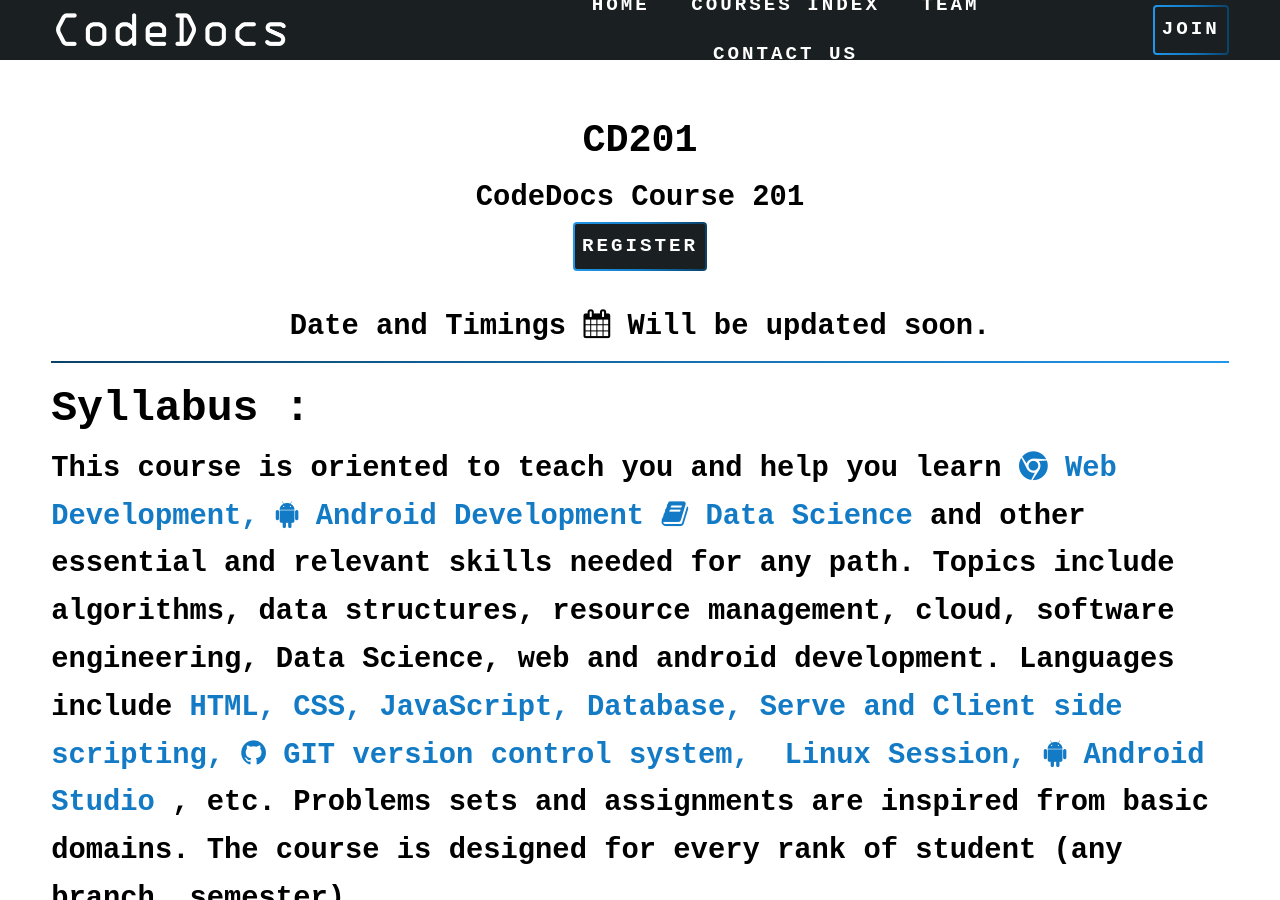
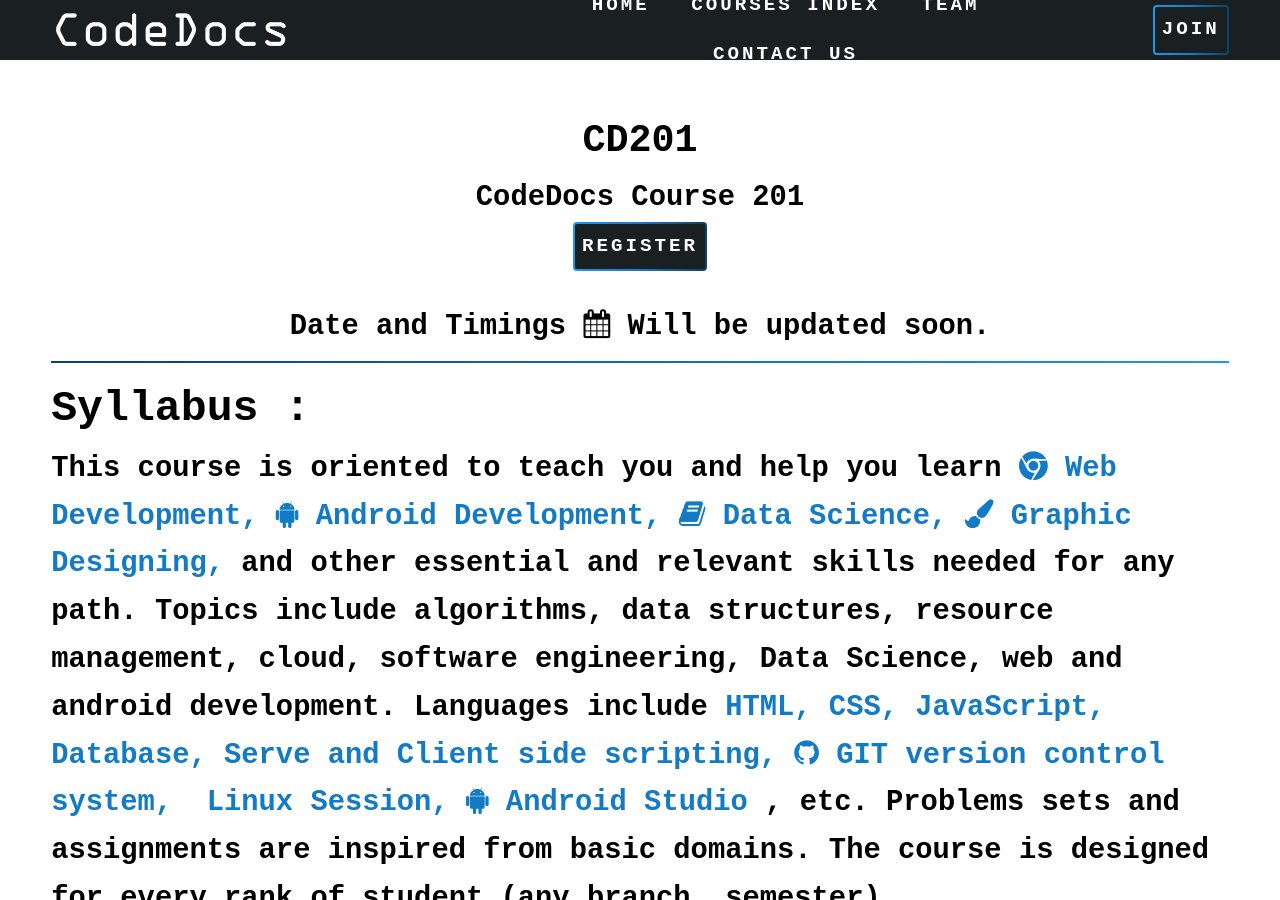
Before and after one commit to CodeDocsJECRC/codedocsjecrc.github.io, a Jekyll site: the page built from CD201/index.html, in a window 1280 px wide and 900 px high. Built offline with Jekyll 4.4.1, drawn with Linux system fonts in a browser that asks for light colours; nearby versions of some CDN libraries; some web fonts are replaced.

Commit message:
fix typo

```diff
--- a/CD201/index.html
+++ b/CD201/index.html
@@ -24,8 +24,9 @@ id: CD201
       This course is oriented to teach you and help you learn
       <strong class="highlight">
         <a href="#web"><i class="fa fa-chrome" aria-hidden="true"></i> Web Development</a>,
-        <a href="#android"><i class="fa fa-android" aria-hidden="true"></i> Android Development</a>
-        <a href="#python"><i class="fa fa-book" aria-hidden="true"></i> Data Science</a>
+        <a href="#android"><i class="fa fa-android" aria-hidden="true"></i> Android Development</a>,
+        <a href="#python"><i class="fa fa-book" aria-hidden="true"></i> Data Science</a>,
+        <a href="#graphic"><i class="fa fa-paint-brush" aria-hidden="true"></i> Graphic Designing</a>,
       </strong>
       and other essential and relevant skills needed for any path.
       Topics include algorithms, data structures, resource management, cloud, software engineering, Data Science, web and android development.
```
